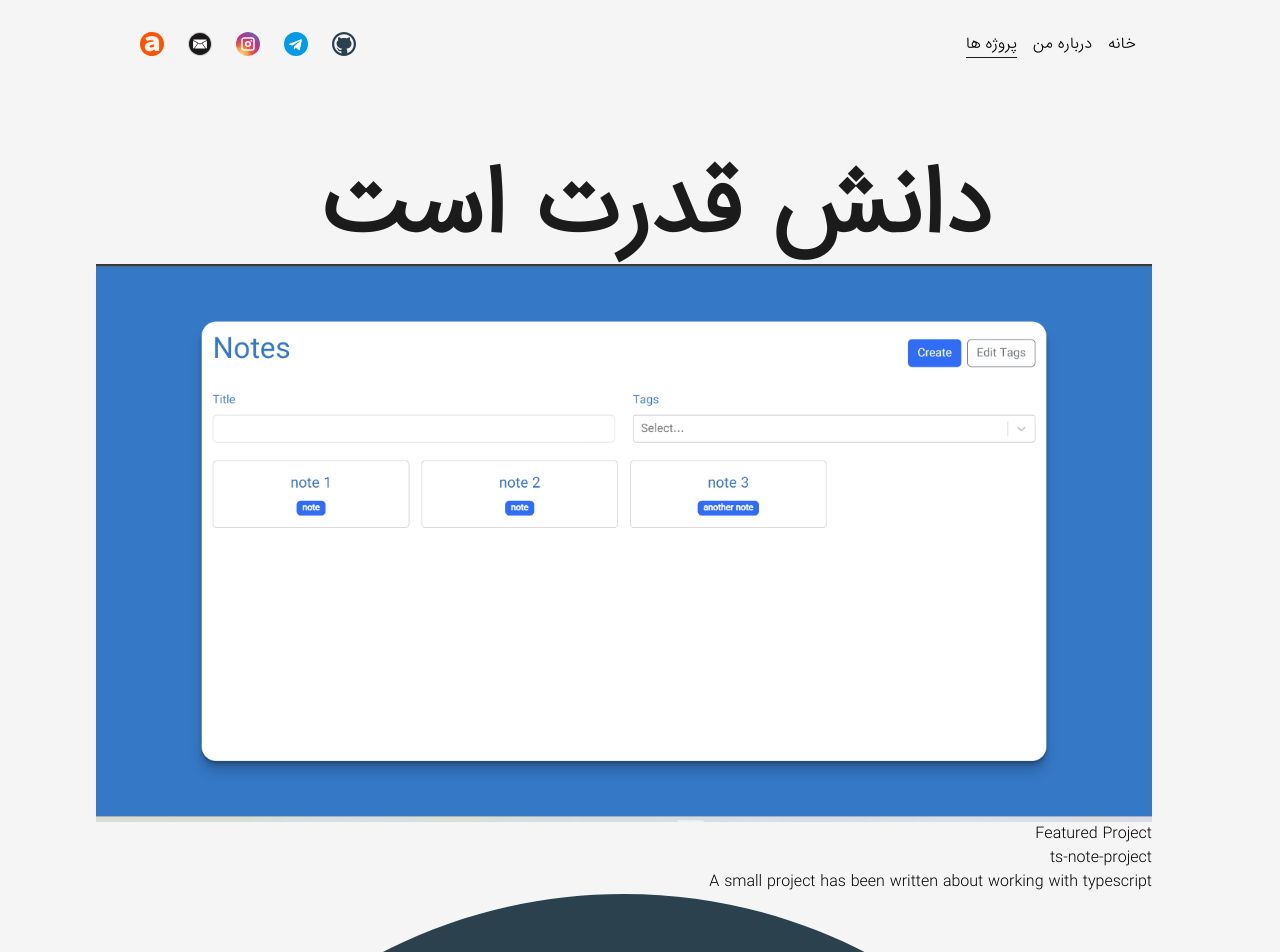
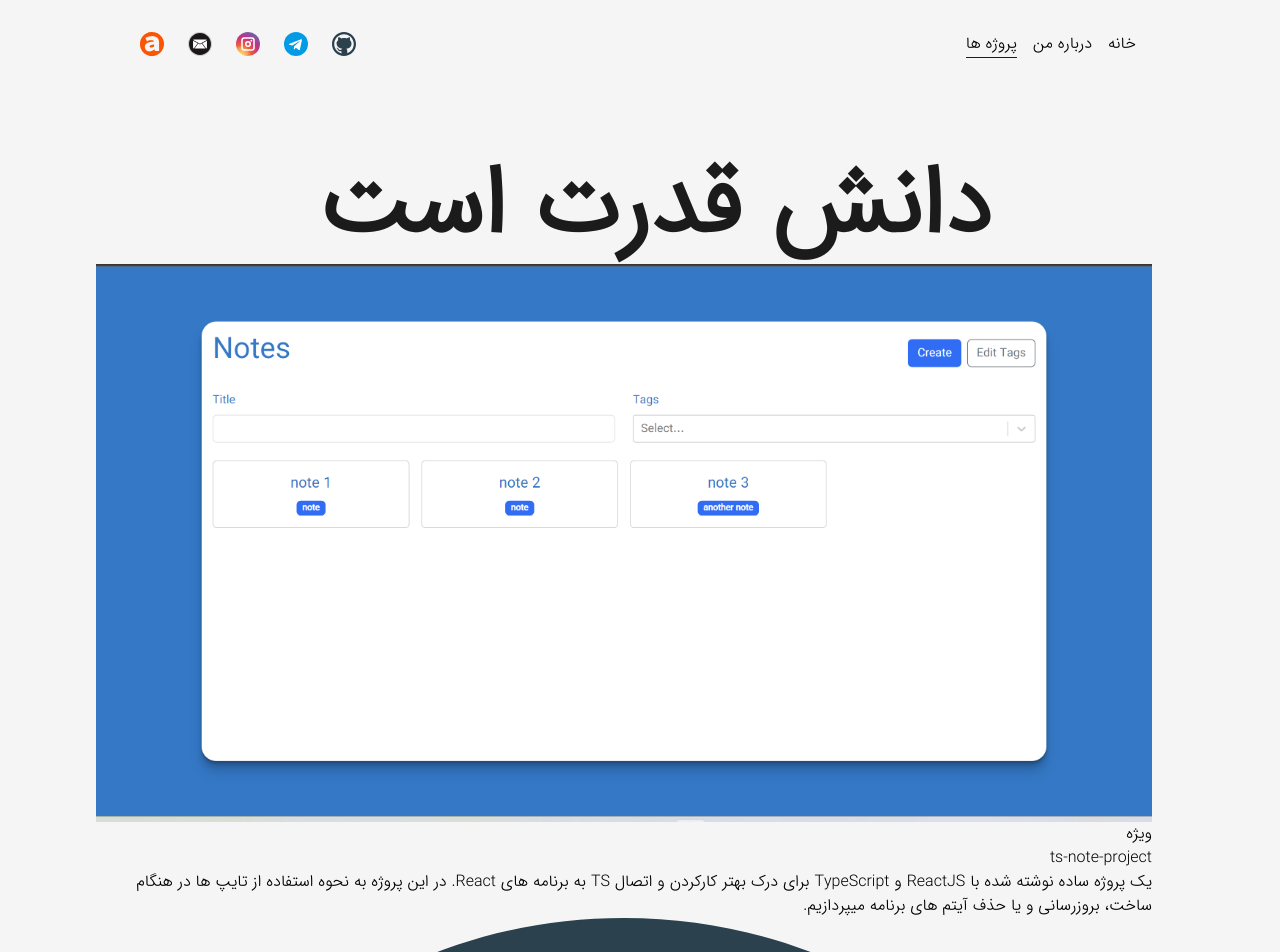
Before and after one commit to pooulad/pooulad.github.io, a Next.js app: page /projects in a window 1280 px wide. Shown: the top 952 px of the page. Built offline with nearby package versions, Linux system fonts and the light colour scheme.

Commit message:
update project data and parameters

```diff
--- a/src/dictionary/index.ts
+++ b/src/dictionary/index.ts
@@ -166,8 +166,9 @@ export const dictionary = {
       title: "ts-note-project",
       link: "https://github.com/pooulad/ts-note-project",
       github: "https://github.com/pooulad/ts-note-project",
-      summary: "A small project has been written about working with typescript",
-      type: "Featured Project",
+      summary:
+        "یک پروژه ساده نوشته شده با ReactJS و TypeScript برای درک بهتر کارکردن و اتصال TS به برنامه های React. در این پروژه به نحوه استفاده از تایپ ها در هنگام ساخت، بروزرسانی و یا حذف آیتم های برنامه میپردازیم.",
+      type: "ویژه",
     },
     project2: {
       title: "crypto-tracker-react-api",
@@ -175,7 +176,7 @@ export const dictionary = {
       github: "https://github.com/pooulad/crypto-tracker-react-api",
       summary:
         "with using axios package we can get data from CoinGecko and show them in react page",
-      type: "Featured Project",
+      type: "ویژه",
     },
     project3: {
       title: "glass-website-design",
@@ -183,7 +184,7 @@ export const dictionary = {
       github: "https://github.com/pooulad/glass-website-design",
       summary:
         "make a responsive glass website page with🟠 HTML🟠 and 🔵css3🔵",
-      type: "Featured Project",
+      type: "ویژه",
     },
     project4: {
       title: "redux-todo-app",
@@ -191,7 +192,7 @@ export const dictionary = {
       github: "https://github.com/pooulad/redux-todo-app",
       summary:
         "A small project has been written about working with redux in ReactJS",
-      type: "Featured Project",
+      type: "ویژه",
     },
   },
 };
```
